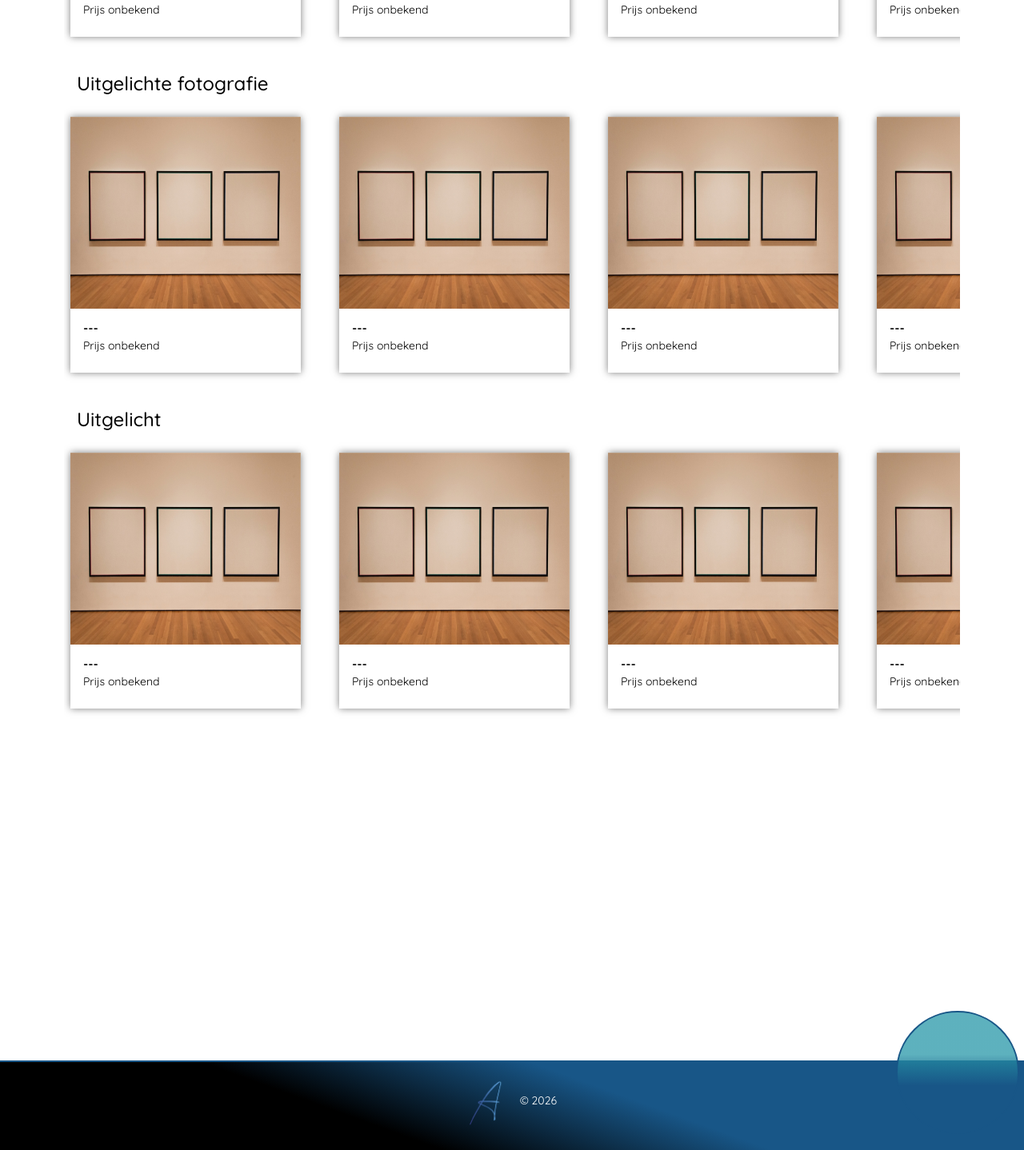
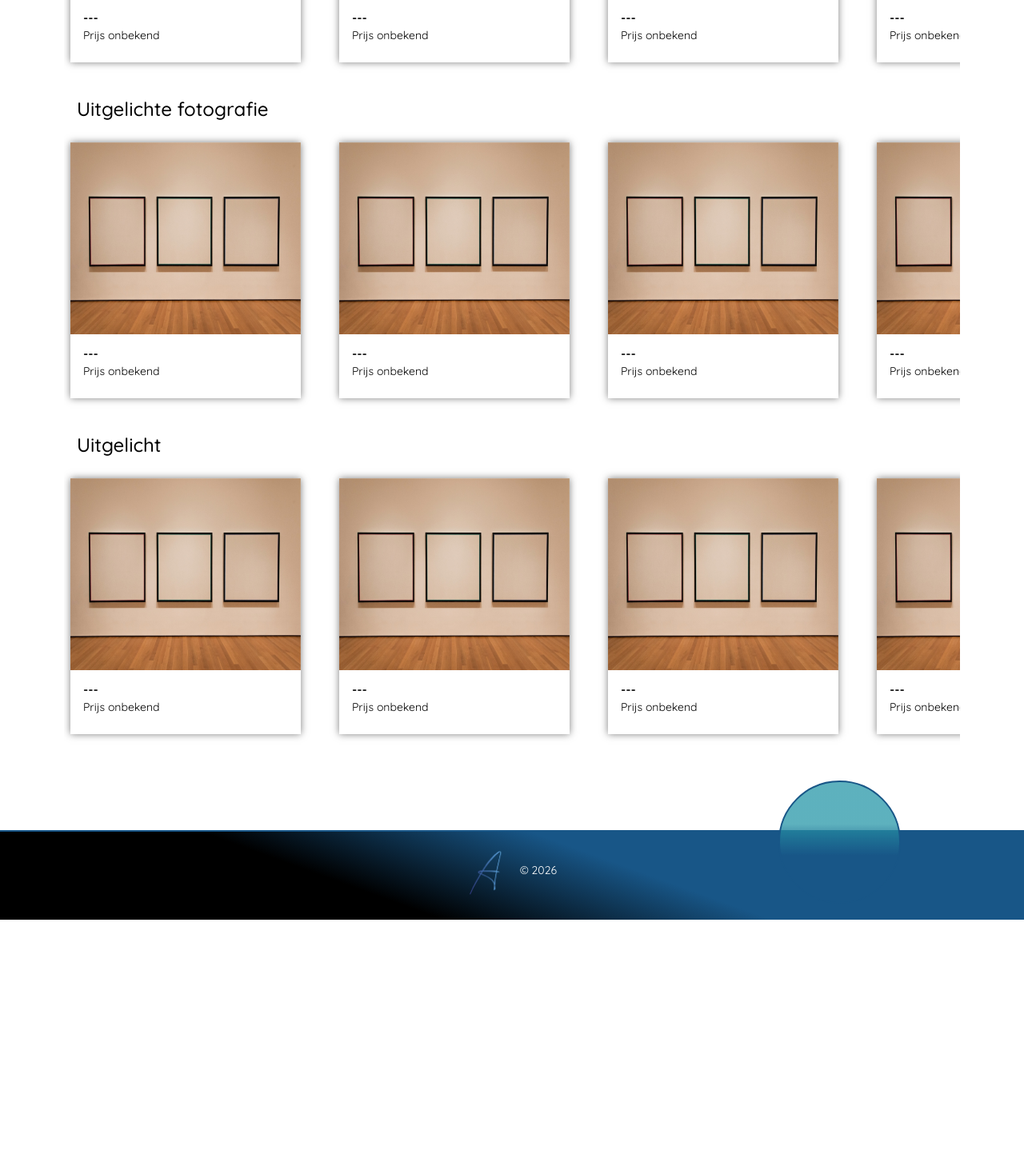
Before and after one commit to PaulaJansen/poc-for-novi, a React (Vite) app in the folder frontend/: page / in a window 1280 px wide. Shown: the part 608-2046 px from the top of the page at 80% size. After the commit the page ends 1758 px from the top, so only its background shows below. Built offline with nearby package versions, Linux system fonts and the light colour scheme; no server answers.

Commit message:
Problemen met stacking opgelost

```diff
--- a/frontend/src/App.css
+++ b/frontend/src/App.css
@@ -26,6 +26,8 @@
   width: 100vw;
   height: 7rem;
   border-top: 2px solid var(--color-quaternary);
+  margin-top: 6rem;
+  position: relative;
 }
 
 .footer-wrapper {
@@ -50,7 +52,7 @@
   background: linear-gradient(180deg, rgba(39, 151, 168, 0.75) 35%, var(--color-quaternary) 61%);
   border: 2px solid var(--color-quaternary);
   border-radius: 50%;
-  position: relative;
-  top: -10rem;
-  left: 70rem;
+  position: absolute;
+  top: -4rem;
+  left: 76vw;
 }
--- a/frontend/src/index.css
+++ b/frontend/src/index.css
@@ -31,7 +31,6 @@ body {
   -moz-osx-font-smoothing: grayscale;
   -webkit-text-size-adjust: 100%;
   overflow-x: hidden;
-  overflow-y: scroll;
 }
 
 button, input, select, textarea {
--- a/frontend/src/pages/home/Home.css
+++ b/frontend/src/pages/home/Home.css
@@ -1,10 +1,14 @@
+.home-container {
+    position: relative;
+}
+
 .circle-large {
     width: 30vw;
     height: 30vw;
     background: linear-gradient(180deg, rgba(39, 151, 168, 0.55) 35%, var(--color-quaternary) 61%);
     border: 2px solid var(--color-quaternary);
     border-radius: 50%;
-    position: relative;
+    position: absolute;
     top: -8rem;
     left: 35vw;
 }
@@ -21,7 +25,6 @@
     align-items: center;
     padding: 0 5rem;
     gap: 1rem;
+    position: relative;
     z-index: 5;
-    position: relative;
-    top: -26rem;
 }
--- a/frontend/src/pages/home/Home.jsx
+++ b/frontend/src/pages/home/Home.jsx
@@ -38,7 +38,7 @@ function Home() {
 
     return (
 
-        <>
+        <div className="home-container">
             <div className="circle-large"></div>
             <section className="home-wrapper">
                 <div className="error-wrapper">
@@ -48,7 +48,7 @@ function Home() {
                 <HighlightSection title="Uitgelichte fotografie" items={photos} loading={loadingPhotos}/>
                 <HighlightSection title="Uitgelicht" items={artworks} loading={loadingArtworks}/>
             </section>
-        </>
+        </div>
     )
 }
 
```
